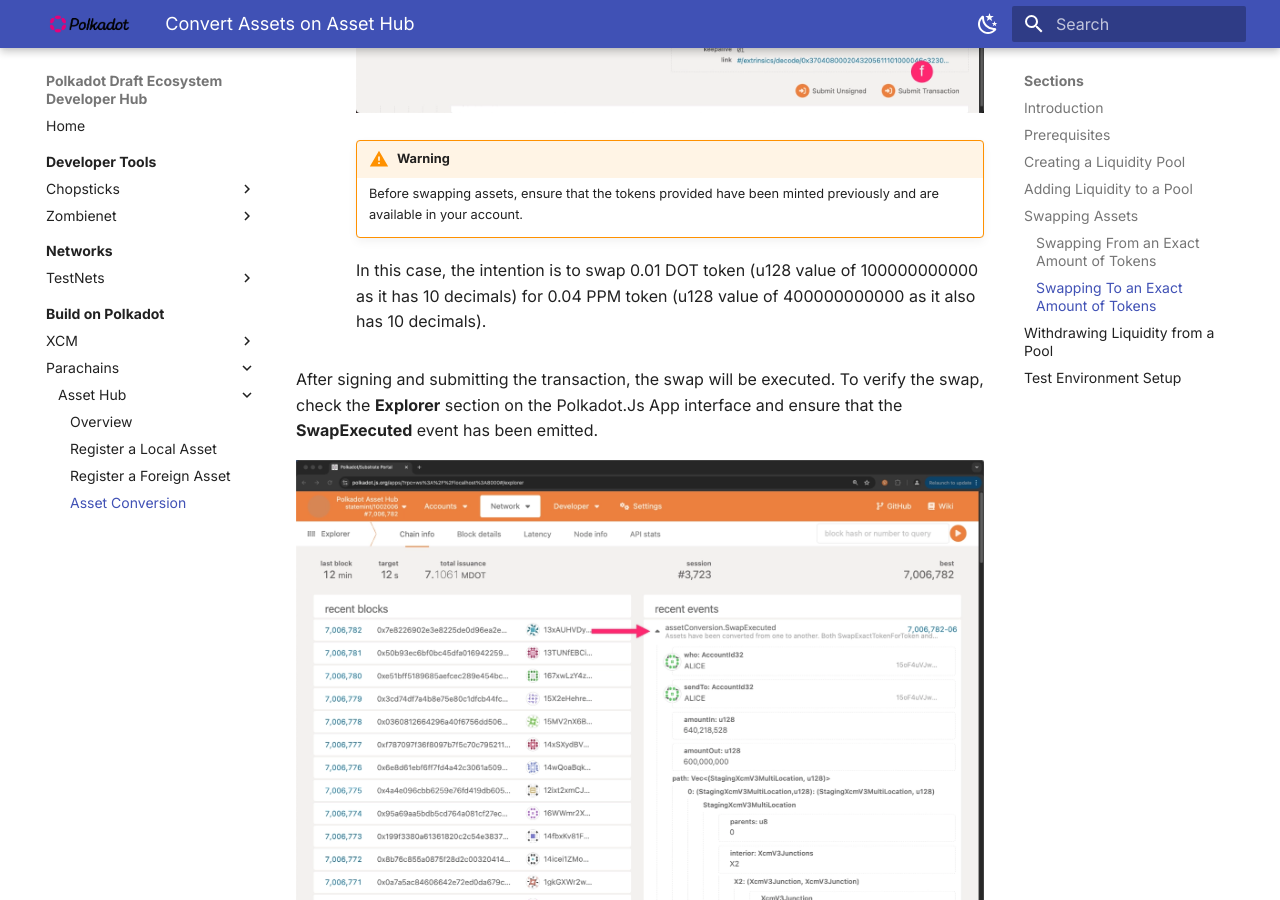
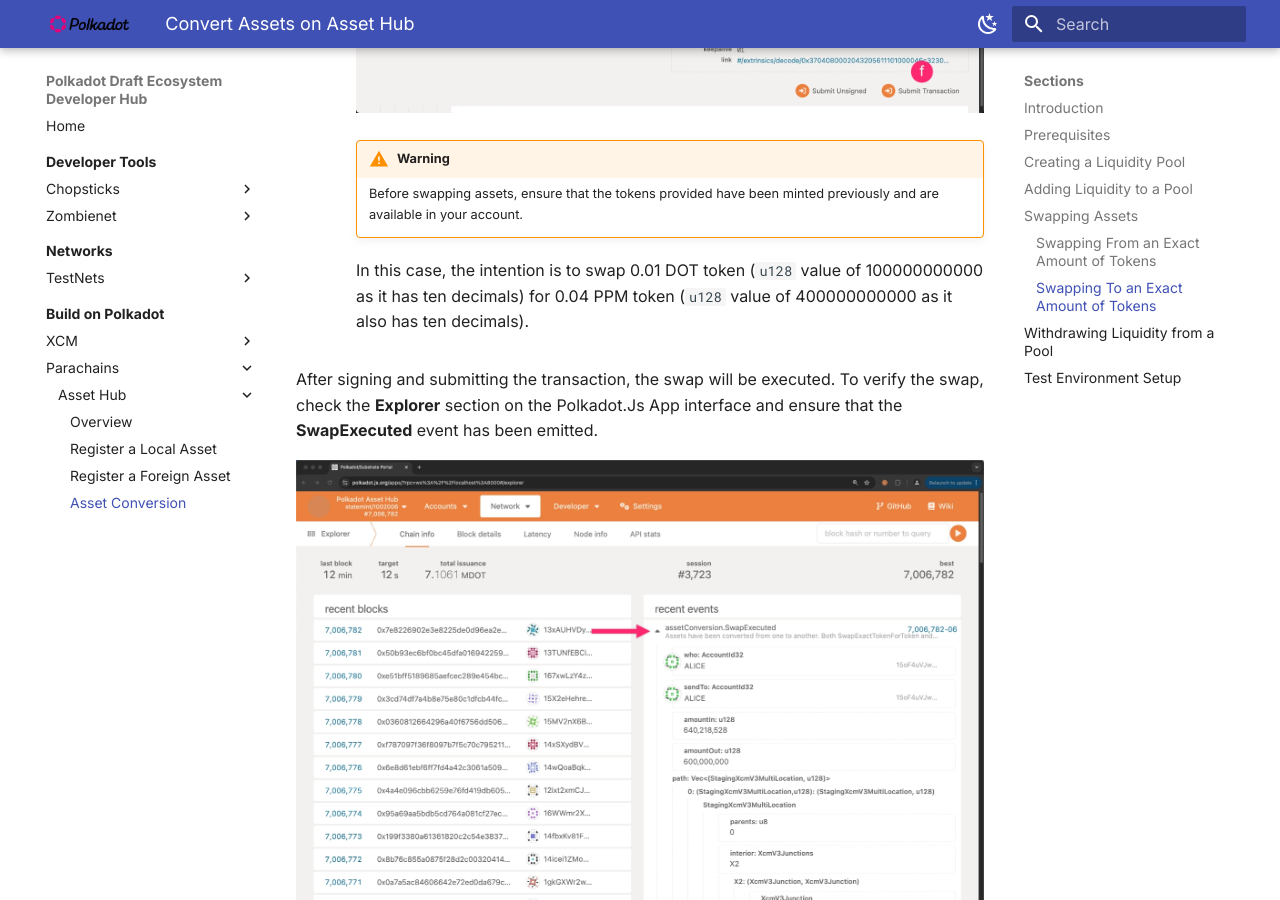
Before and after one commit to papermoonio/polkadot-ecosystem-docs-draft, an MkDocs documentation site: the page built from docs/build-on-polkadot/parachains/asset-hub/asset-conversion.md, in a window 1280 px wide and 900 px high, scrolled down 16060 px. Built offline with MkDocs 1.6.1 and Material for MkDocs 9.7.7, drawn with Linux system fonts in a browser that asks for light colours.

Commit message:
Update docs/build-on-polkadot/parachains/asset-hub/asset-conversion.md
Co-authored-by: Dawn Kelly <83190195+dawnkelly09@users.noreply.github.com>

```diff
--- a/docs/build-on-polkadot/parachains/asset-hub/asset-conversion.md
+++ b/docs/build-on-polkadot/parachains/asset-hub/asset-conversion.md
@@ -246,7 +246,7 @@
         !!! warning
             Before swapping assets, ensure that the tokens provided have been minted previously and are available in your account.
 
-        In this case, the intention is to swap 0.01 DOT token (u128 value of 100000000000 as it has 10 decimals) for 0.04 PPM token (u128 value of 400000000000 as it also has 10 decimals).
+        In this case, the intention is to swap 0.01 DOT token (`u128` value of 100000000000 as it has ten decimals) for 0.04 PPM token (`u128` value of 400000000000 as it also has ten decimals).
 
 After signing and submitting the transaction, the swap will be executed. To verify the swap, check the **Explorer** section on the Polkadot.Js App interface and ensure that the **SwapExecuted** event has been emitted.
 
```
